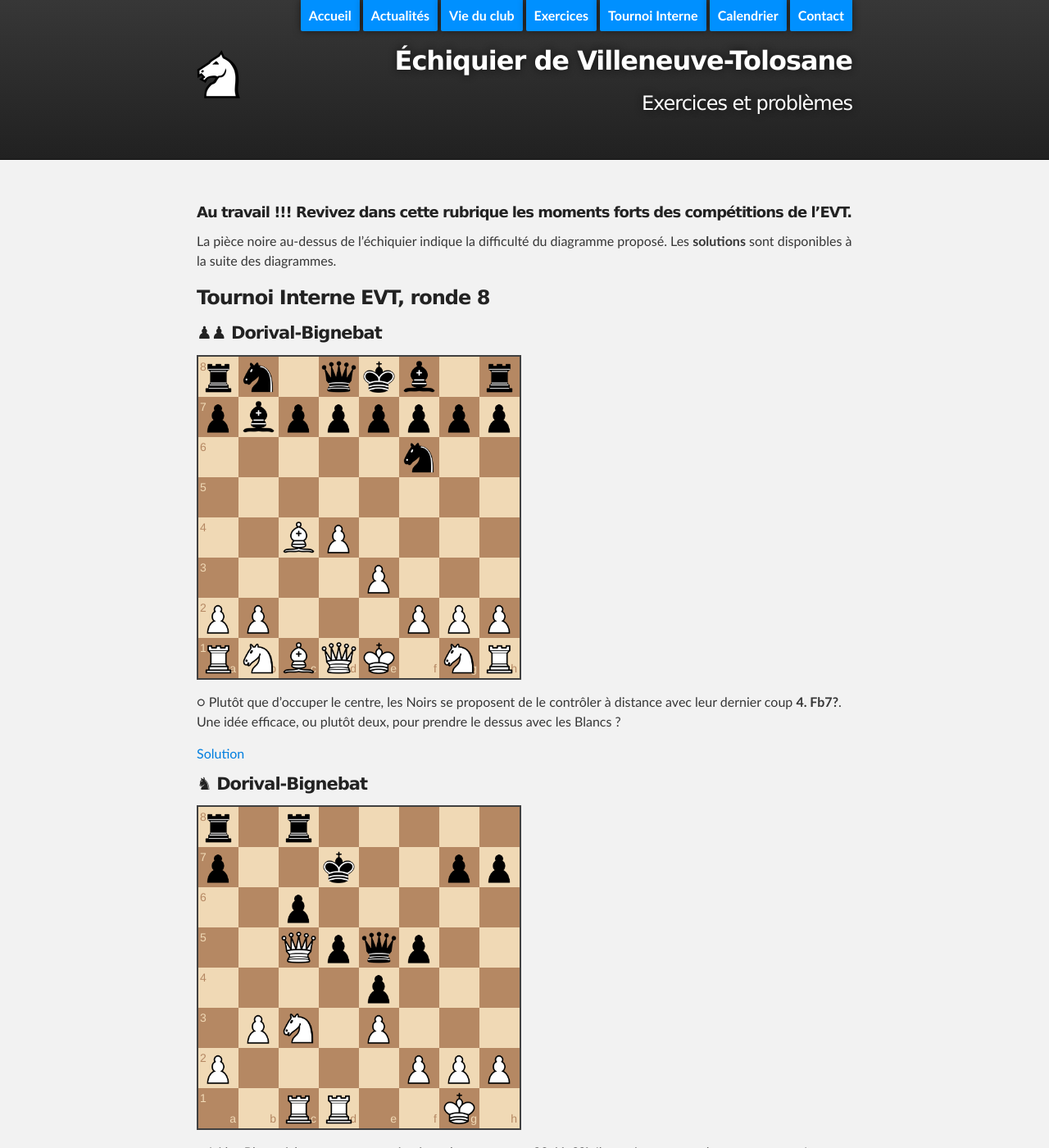
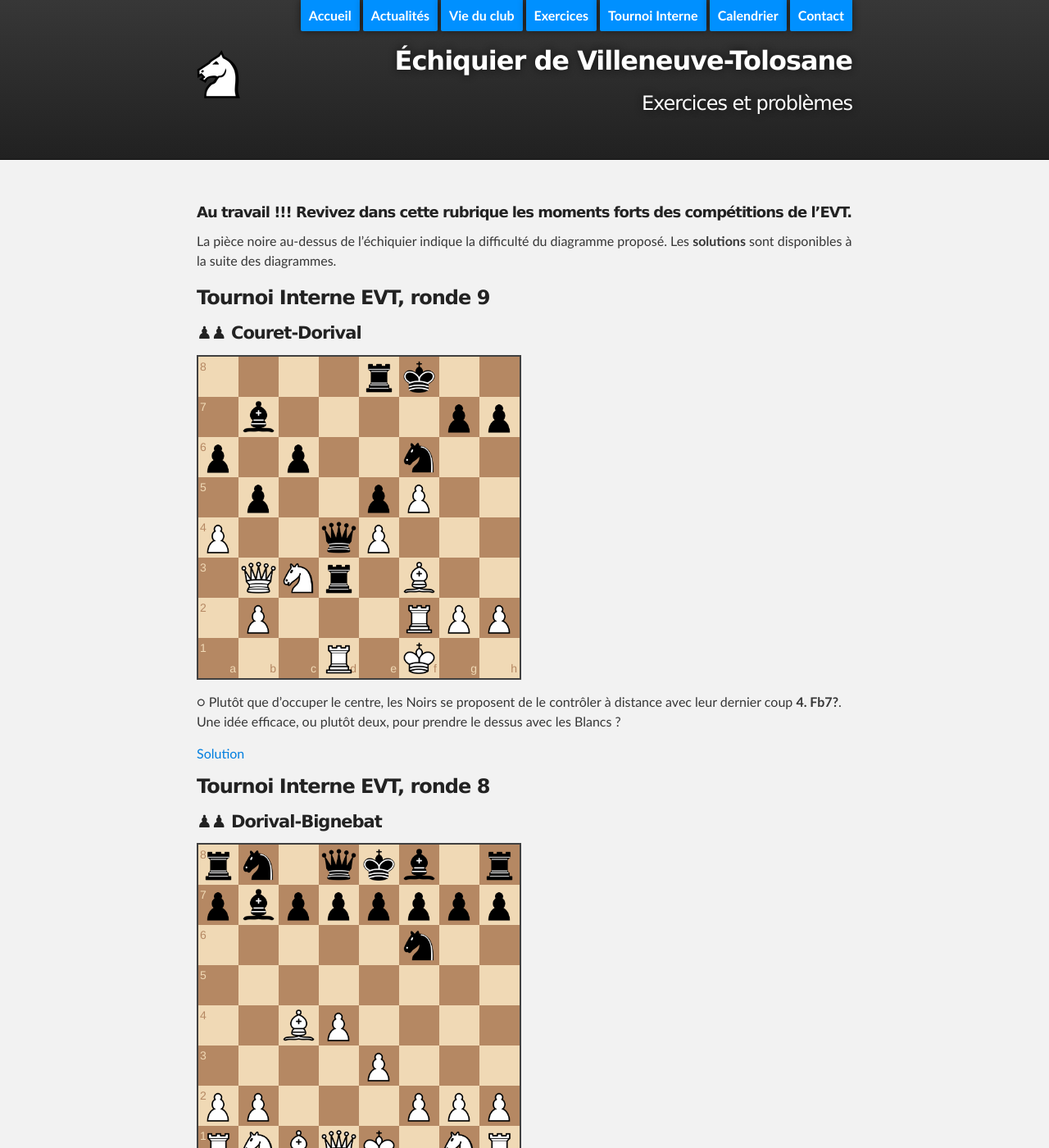
Before and after one commit to echiquier-villeneuve-tolosane/echiquier-villeneuve-tolosane.github.io, a Jekyll site: the page built from exercices.md, in a window 1280 px wide and 1400 px high. Shown: the whole window at 82% size. Built offline with Jekyll 4.4.1, drawn with Linux system fonts in a browser that asks for light colours; nearby versions of some CDN libraries.

Commit message:
Updated exercices.md

```diff
--- a/exercices.md
+++ b/exercices.md
@@ -7,6 +7,17 @@
 
 ##### **Au travail !!! Revivez dans cette rubrique les moments forts des compétitions de l'EVT.**
 La pièce noire au-dessus de l'échiquier indique la difficulté du diagramme proposé. Les **solutions** sont disponibles à la suite des diagrammes.
+
+### Tournoi Interne EVT, ronde 9
+
+
+#### &#9823;&#9823; **Couret-Dorival**
+
+`4rk2/1b4pp/p1p2n2/1p2pP2/P2qP3/1QNr1B2/1P3RPP/3R1K2 w - - 0 25`
+
+&#9675; Plutôt que d'occuper le centre, les Noirs se proposent de le contrôler à distance avec leur dernier coup **4. Fb7?**. Une idée efficace, ou plutôt deux, pour prendre le dessus avec les Blancs ?
+
+> Le **4. Fb7** des Noirs est trop prématuré ! Les Blancs ont maintenant une attaque double sur le fou sans défense en b7, ainsi que sur la faiblesse légendaire des Noirs en f7. Comment ? Avec **5. Db3!**, et maintenant la seule défense des Noirs qui ne perde ni le fou, ni la partie - attention au mat en f7 ! - est ... **5... Dc8!**, mais les Blancs empochent tout de même le pion f7 et déroquent le roi noir : **6. Fxf7+ Rd8** (+=).
 
 
 ### Tournoi Interne EVT, ronde 8
```
